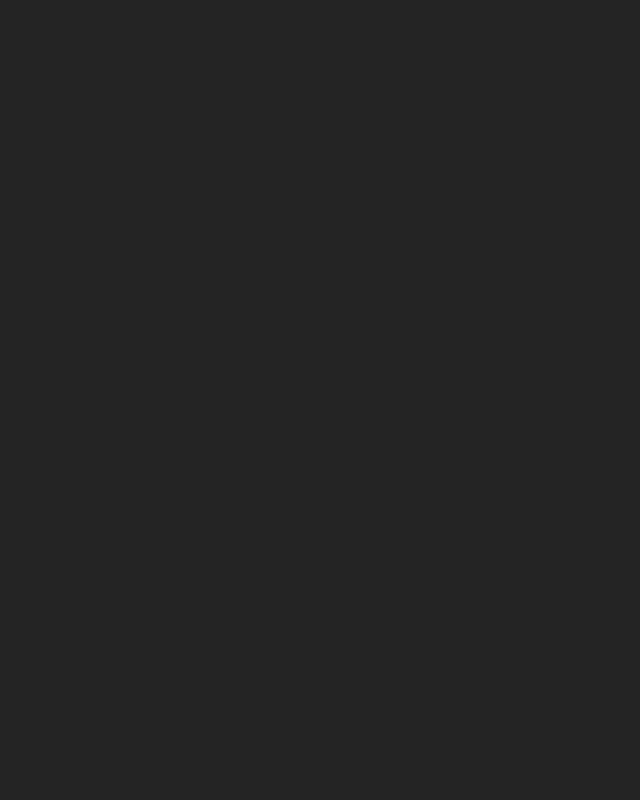
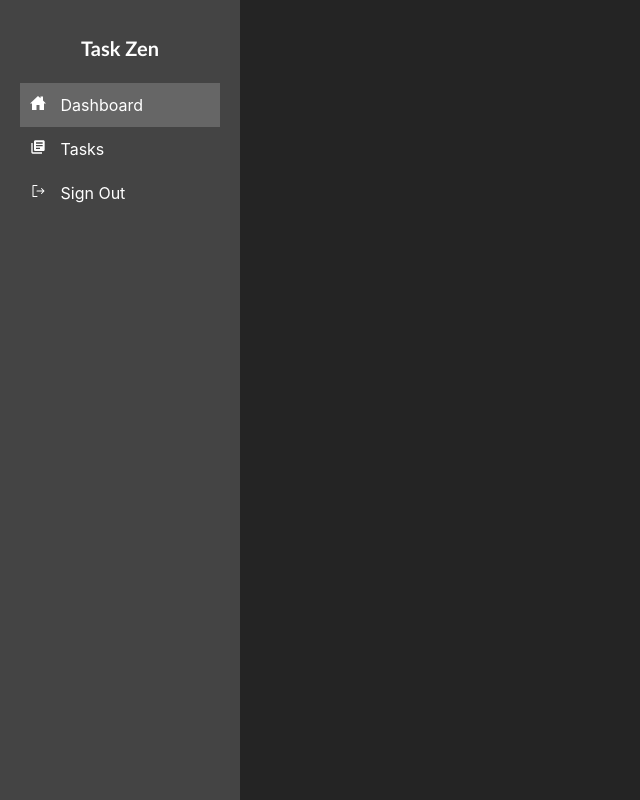
Before and after one commit to sanskarmalkhede/Task-Zen, a React (Vite) app: page /dashboard in a window 1280 px wide. Before the commit this address had no page. Shown: the whole page, without its empty margins (0-640 px from the left). Built offline with nearby package versions, Linux system fonts and the light colour scheme.

Commit message:
Added Sidebar component

```diff
--- a/src/App.jsx
+++ b/src/App.jsx
@@ -5,6 +5,7 @@ import SignUp from "./components/auth/SignUp";
 import AuthDetails from "./components/auth/AuthDetails";
 import { BrowserRouter, Route, Routes } from "react-router-dom";
 import ForgotPassword from "./components/auth/ForgotPassword";
+import Sidebar from "./components/Sidebar";
 function App() {
   return (
     <BrowserRouter>
@@ -13,7 +14,7 @@ function App() {
           <Route path="/" element={<SignIn />} />
           <Route path="/home" element={<SignUp />} />
           <Route path="/forgot-password" element={<ForgotPassword />} />
-
+          <Route path="/dashboard" element={<Sidebar />} />
 
 
         </Routes>
--- /dev/null
+++ b/src/components/Sidebar.css
@@ -0,0 +1,49 @@
+/* CSS for Sidebar */
+
+.sidebar {
+  position: fixed;
+  top: 0;
+  left: 0;
+  height: 100%;
+  width: 200px;
+  background-color: #444444;
+  overflow: auto;
+  padding: 20px;
+}
+h1{
+    color: #fff;
+    font-size: 20px;
+    margin-bottom: 20px;
+    text-align: center;
+    font-family:'Gill Sans', 'Gill Sans MT', Calibri, 'Trebuchet MS', sans-serif;
+}
+.row:hover {
+  background-color: #3b3b3b;
+}
+.sidebar ul {
+  list-style-type: none;
+  padding: 0;
+}
+
+.sidebar li {
+  padding: 10px;
+  color: #fff;
+  cursor: pointer;
+}
+
+.sidebar li#active {
+  background-color: #666;
+}
+
+.sidebar #icon,
+.sidebar #title {
+  display: inline-block;
+}
+
+.sidebar #icon {
+  margin-right: 10px;
+}
+
+.sidebar #title {
+  font-size: 16px;
+}
--- /dev/null
+++ b/src/components/Sidebar.jsx
@@ -0,0 +1,49 @@
+import React from "react";
+import "./Sidebar.css";
+import { IoHomeSharp } from "react-icons/io5";
+import { MdLibraryBooks } from "react-icons/md";
+import { PiSignOut } from "react-icons/pi";
+
+const SidebarData = [
+  {
+    title: "Dashboard",
+    path: "/dashboard",
+    icon: <IoHomeSharp />,
+  },
+  {
+    title: "Tasks",
+    path: "/tasks",
+    icon: <MdLibraryBooks />,
+  },
+  {
+    title: "Sign Out",
+    path: "/sign-out",
+    icon: <PiSignOut />,
+  },
+];
+
+function Sidebar() {
+  return (
+    <div className="sidebar">
+      <h1>Task Zen</h1>
+      <ul className="SidebarList">
+        {SidebarData.map((val, key) => {
+          return (
+            <li
+              key={key}
+              className="row"
+              id={window.location.pathname === val.path ? "active" : ""}
+              onClick={() => {
+                window.location.pathname = val.path;
+              }}
+            >
+              <div id="icon">{val.icon}</div> <div id="title">{val.title}</div>
+            </li>
+          );
+        })}
+      </ul>
+    </div>
+  );
+}
+
+export default Sidebar;
```
